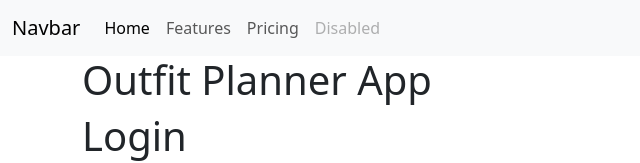
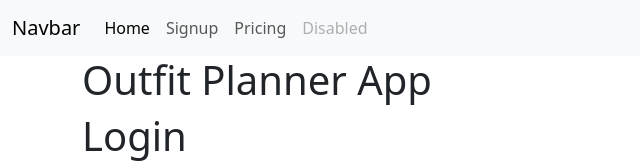
Before and after one commit to adenaeisenberg/outfit-planner, a React (Vite) app: page / in a window 1280 px wide. Shown: the top 163 px of the page, without its empty margins (0-640 px from the left). Built offline with nearby package versions, Linux system fonts and the light colour scheme; no server answers.

Commit message:
added link to sign up in headeR

```diff
--- a/src/Header.jsx
+++ b/src/Header.jsx
@@ -1,4 +1,4 @@
-import { Link } from "react-router-dom";
+// import { Link } from "react-router-dom";
 
 export function Header() {
   return (
@@ -27,8 +27,9 @@ export function Header() {
                 </a>
               </li>
               <li className="nav-item">
-                <a className="nav-link" href="#">
-                  Features
+                <a className="nav-link" href="/signup">
+                  {/* <Link to="/signup">Signup</Link> */}
+                  Signup
                 </a>
               </li>
               <li className="nav-item">
@@ -37,7 +38,7 @@ export function Header() {
                 </a>
               </li>
               <li className="nav-item">
-                <a className="nav-link disabled" href="#" tabindex="-1" aria-disabled="true">
+                <a className="nav-link disabled" href="#" tabIndex="-1" aria-disabled="true">
                   Disabled
                 </a>
               </li>
```
